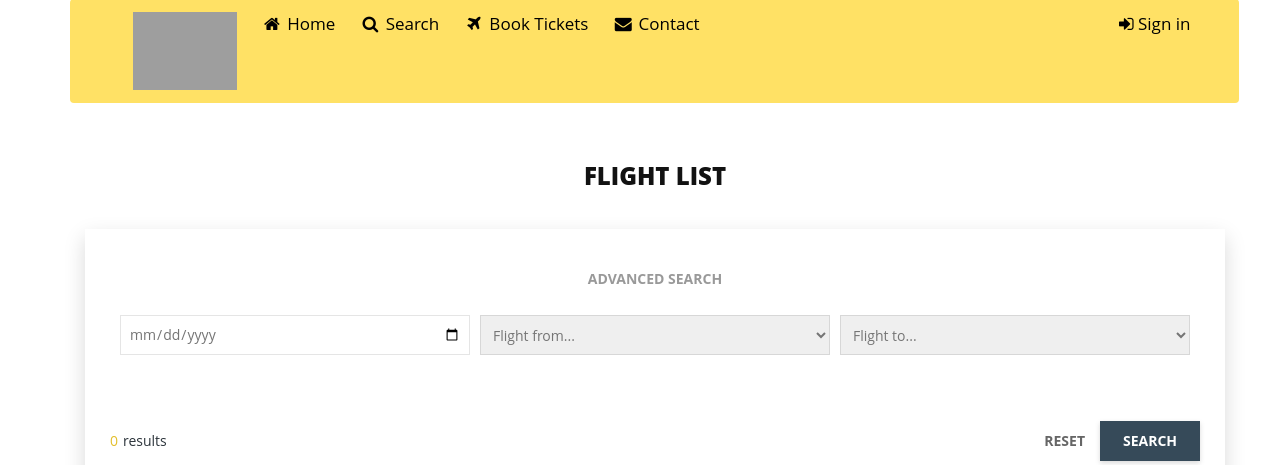
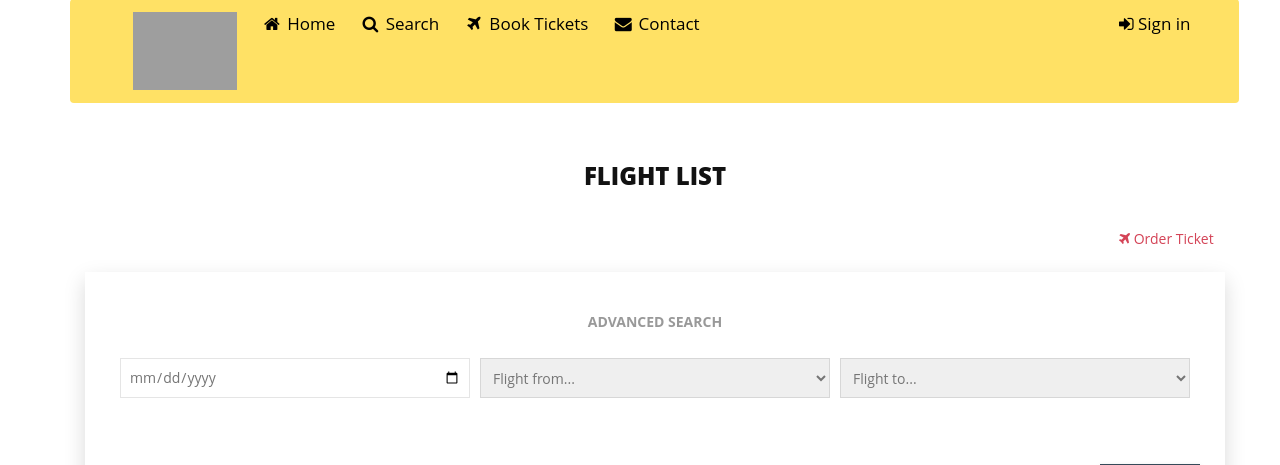
Before and after one commit to phanhuytran/BanVeChuyenBay, a Flask app: page /search-flight in a window 1280 px wide. Shown: the part 198-663 px from the top of the page. Run offline with Flask 2, Linux system fonts and the light colour scheme; data that the repository does not hold is empty; some libraries are stand-ins or nearby versions; grey boxes are pictures that could not be loaded.

Commit message:
Sửa html+ css 08/12/2020

```diff
--- a/app/templates/search-flight.html
+++ b/app/templates/search-flight.html
@@ -6,7 +6,9 @@
             <div class="section-heading">
                 <h2>flight list</h2>
             </div>
-
+            <div class="item-tickets">
+                <a href="{{ url_for('air_ticket_sales') }}"><i class="fa fa-plane"></i> Order Ticket</a>
+            </div>
             <div class="s009">
                 <form method="post" action="{{ url_for('search_flight') }}">
                     <div class="inner-form">
```
